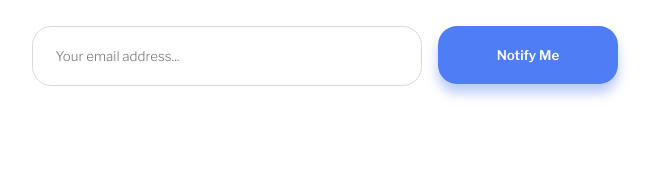
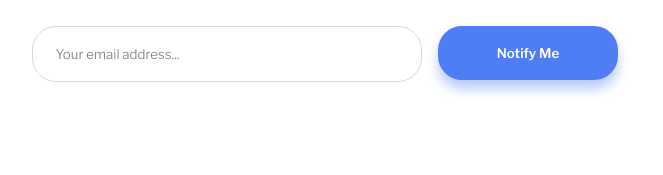
Before and after one commit to jonathan401/FEM-Ping, a plain HTML site: page index.html in a window 1280 px wide. Shown: the part 248-423 px from the top of the page, 308-971 px from the left. Drawn offline with nearby package versions, Linux system fonts and the light colour scheme.

Commit message:
Update style.css

```diff
--- a/style.css
+++ b/style.css
@@ -8,7 +8,7 @@
   --success: hsl(120, 74%, 52%);
   --gray: hsl(0, 0%, 59%);
   --faded: hsl(0, 0%, 85%);
-  --border-r: 1.2rem;
+  --border-r: 1.5rem;
   --hover: hsl(224, 87%, 70%);
 }
 
@@ -129,7 +129,8 @@ header img {
 
 .form-control,
 .btn {
-  padding: 1.3rem 1.4rem;
+  padding: 1.2rem 1.4rem;
+  border-radius: var(--border-r);
   transition: all 0.2s ease;
 }
 
@@ -141,7 +142,6 @@ header img {
 
 .form-control {
   width: 100%;
-  border-radius: var(--border-r);
   border: 1px solid var(--faded);
   outline: none;
   color: var(--darker-blue);
@@ -178,7 +178,6 @@ span.error {
   width: 100%;
   font-weight: 600;
   display: block;
-  border-radius: var(--border-r);
   color: white;
   border: none;
   outline: none;
```
